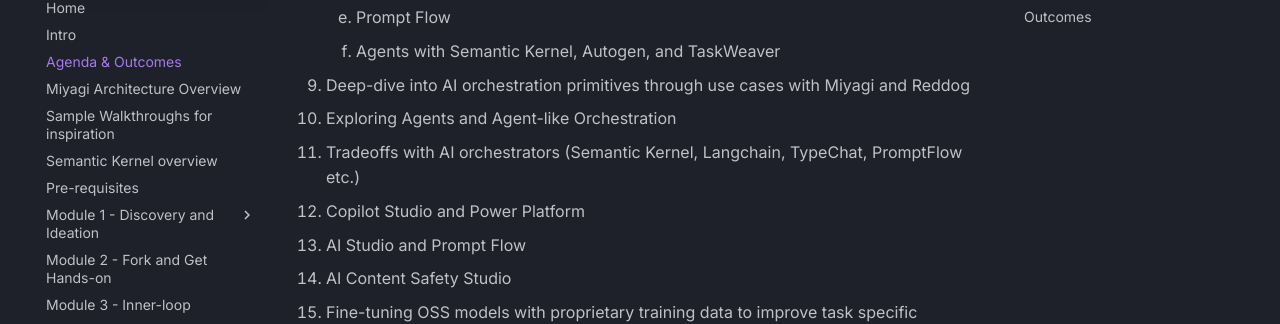
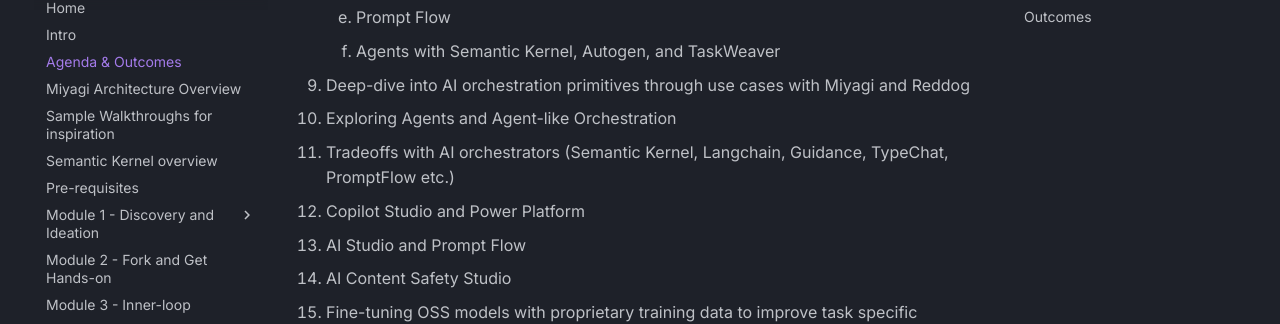
Before and after one commit to Azure/intelligent-app-workshop, an MkDocs documentation site: the page built from docs/wksp/00-intro/agenda-and-outcomes.md, in a window 1280 px wide and 900 px high, scrolled down 811 px. Shown: the part 118-442 px from the top of the window. Built offline with MkDocs 1.6.1 and Material for MkDocs 9.7.7, drawn with Linux system fonts in a browser that asks for light colours; comment, search, counter and statistics services are not loaded.

```diff
--- a/docs/wksp/00-intro/agenda-and-outcomes.md
+++ b/docs/wksp/00-intro/agenda-and-outcomes.md
@@ -24,7 +24,7 @@
     1. Agents with Semantic Kernel, Autogen, and TaskWeaver
 1. Deep-dive into AI orchestration primitives through use cases with Miyagi and Reddog
 1. Exploring Agents and Agent-like Orchestration
-1. Tradeoffs with AI orchestrators (Semantic Kernel, Langchain, TypeChat, PromptFlow etc.)
+1. Tradeoffs with AI orchestrators (Semantic Kernel, Langchain, Guidance, TypeChat, PromptFlow etc.)
 1. Copilot Studio and Power Platform
 1. AI Studio and Prompt Flow
 1. AI Content Safety Studio
```
Also changed, not shown: README.md (+1 -1 lines), docs/index.md (+1 -1 lines), docs/wksp/00-intro/architecture-overview.md (+3 -2 lines), docs/assets/images/wip-azure.png.
